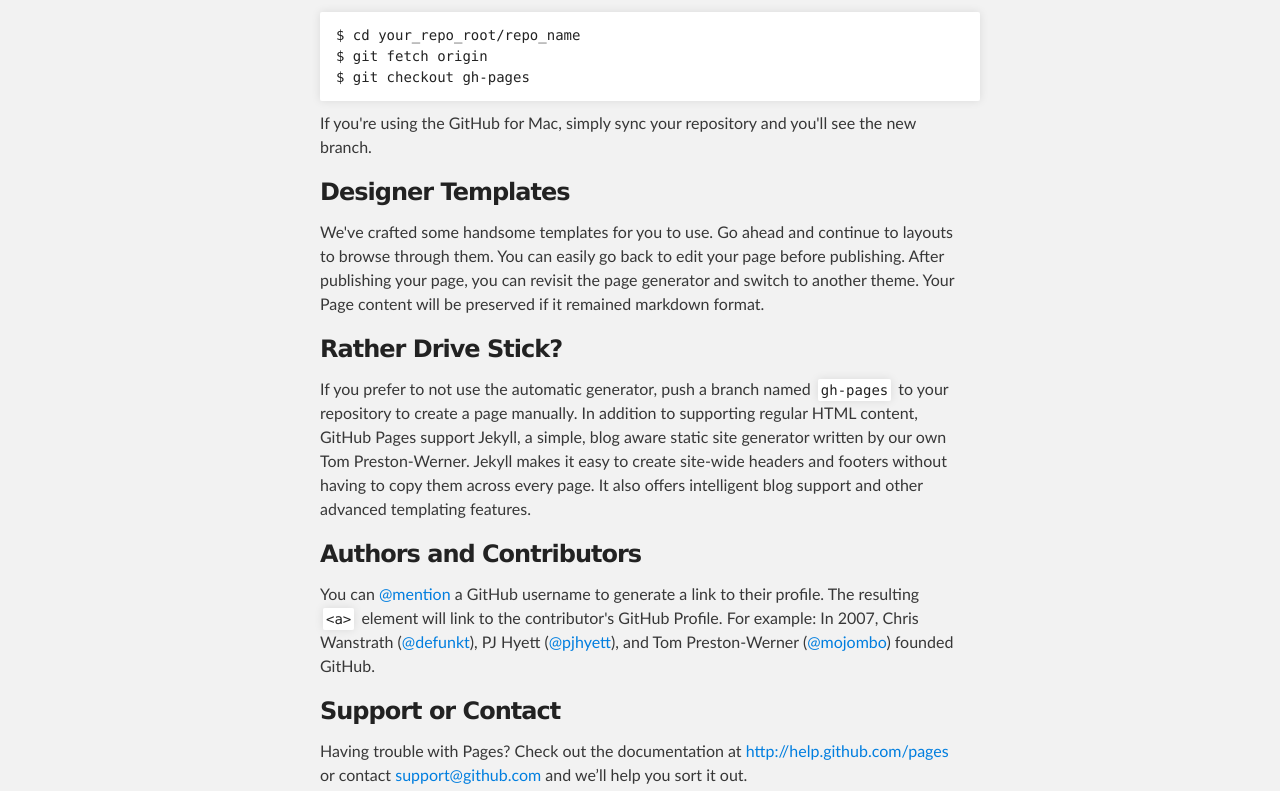
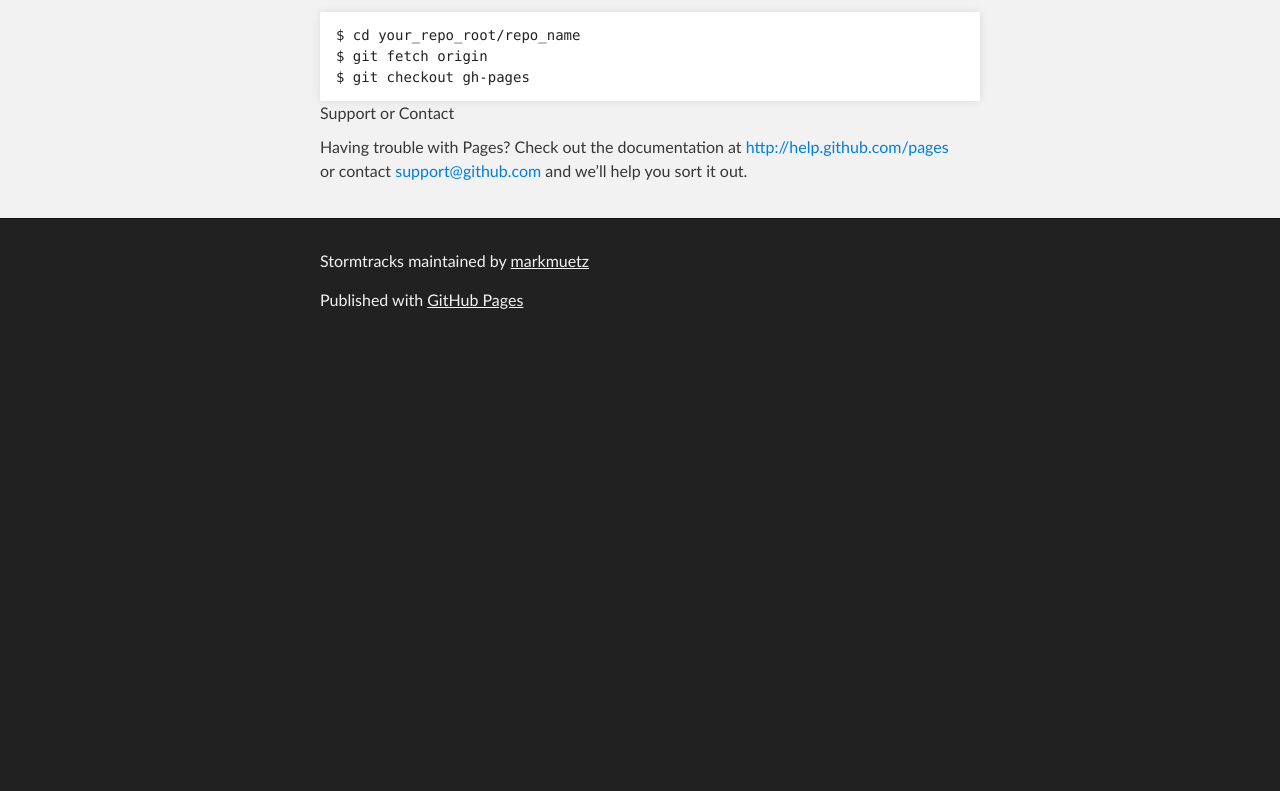
Before and after one commit to markmuetz/stormtracks, a plain HTML site: page index.html in a window 1280 px wide. Shown: the part 369-1160 px from the top of the page. After the commit the page ends 800 px from the top, so only its background shows below. Drawn offline with Linux system fonts and the light colour scheme.

Commit message:
Delete some stuff from the main page.

```diff
--- a/index.html
+++ b/index.html
@@ -41,24 +41,6 @@ $ git fetch origin
 $ git checkout gh-pages
 </code></pre>
 
-<p>If you're using the GitHub for Mac, simply sync your repository and you'll see the new branch.</p>
-
-<h3>
-<a name="designer-templates" class="anchor" href="#designer-templates"><span class="octicon octicon-link"></span></a>Designer Templates</h3>
-
-<p>We've crafted some handsome templates for you to use. Go ahead and continue to layouts to browse through them. You can easily go back to edit your page before publishing. After publishing your page, you can revisit the page generator and switch to another theme. Your Page content will be preserved if it remained markdown format.</p>
-
-<h3>
-<a name="rather-drive-stick" class="anchor" href="#rather-drive-stick"><span class="octicon octicon-link"></span></a>Rather Drive Stick?</h3>
-
-<p>If you prefer to not use the automatic generator, push a branch named <code>gh-pages</code> to your repository to create a page manually. In addition to supporting regular HTML content, GitHub Pages support Jekyll, a simple, blog aware static site generator written by our own Tom Preston-Werner. Jekyll makes it easy to create site-wide headers and footers without having to copy them across every page. It also offers intelligent blog support and other advanced templating features.</p>
-
-<h3>
-<a name="authors-and-contributors" class="anchor" href="#authors-and-contributors"><span class="octicon octicon-link"></span></a>Authors and Contributors</h3>
-
-<p>You can <a href="https://github.com/blog/821" class="user-mention">@mention</a> a GitHub username to generate a link to their profile. The resulting <code>&lt;a&gt;</code> element will link to the contributor's GitHub Profile. For example: In 2007, Chris Wanstrath (<a href="https://github.com/defunkt" class="user-mention">@defunkt</a>), PJ Hyett (<a href="https://github.com/pjhyett" class="user-mention">@pjhyett</a>), and Tom Preston-Werner (<a href="https://github.com/mojombo" class="user-mention">@mojombo</a>) founded GitHub.</p>
-
-<h3>
 <a name="support-or-contact" class="anchor" href="#support-or-contact"><span class="octicon octicon-link"></span></a>Support or Contact</h3>
 
 <p>Having trouble with Pages? Check out the documentation at <a href="http://help.github.com/pages">http://help.github.com/pages</a> or contact <a href="mailto:support@github.com">support@github.com</a> and we’ll help you sort it out.</p>
@@ -72,8 +54,5 @@ $ git checkout gh-pages
         <p>Published with <a href="http://pages.github.com">GitHub Pages</a></p>
       </footer>
     </div>
-
-
-
   </body>
 </html>
```
